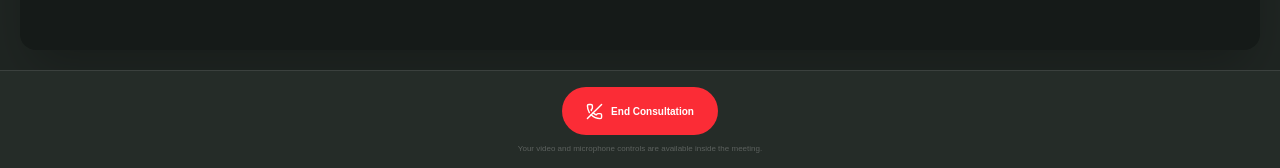
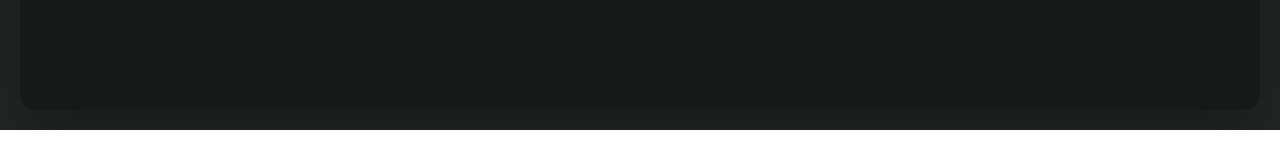
Before and after one commit to yeabsira23/megeb-plus-web, a Next.js app: page /nutritionist/consultations/video/1 in a window 1280 px wide. Shown: the part 684-852 px from the top of the page. After the commit the page ends 814 px from the top, so only its background shows below. Built offline with nearby package versions, Linux system fonts and the light colour scheme.

Commit message:
Update page.tsx

```diff
--- a/src/app/(root)/nutritionist/consultations/video/[clientId]/page.tsx
+++ b/src/app/(root)/nutritionist/consultations/video/[clientId]/page.tsx
@@ -2,13 +2,8 @@
 
 import { JitsiMeeting } from "@jitsi/react-sdk";
 import { useParams, useRouter } from "next/navigation";
-import {
-  ArrowLeft,
-  PhoneOff,
-  UserRound,
-  Video,
-} from "lucide-react";
-import { useMemo, useState } from "react";
+import { ArrowLeft, UserRound, Video } from "lucide-react";
+import { useMemo } from "react";
 
 type Client = {
   id: string;
@@ -49,14 +44,13 @@ export default function VideoConsultationPage() {
     TEMPORARY_CLIENTS.find((item) => item.id === clientId) ??
     TEMPORARY_CLIENTS[0];
 
-  const [callEnded, setCallEnded] = useState(false);
-
   /*
    * Each client gets their own consultation room.
    *
-   * Example:
-   * Hana -> megeb-consultation-1
+   * Hana  -> megeb-consultation-1
    * Selam -> megeb-consultation-2
+   * Meron -> megeb-consultation-3
+   * Liya  -> megeb-consultation-4
    */
   const roomName = useMemo(
     () => `megeb-consultation-${client.id}`,
@@ -67,14 +61,6 @@ export default function VideoConsultationPage() {
     router.push(
       `/nutritionist/consultations?clientId=${client.id}`
     );
-  }
-
-  function endCall() {
-    setCallEnded(true);
-
-    setTimeout(() => {
-      goBack();
-    }, 800);
   }
 
   return (
@@ -127,12 +113,10 @@ export default function VideoConsultationPage() {
         </div>
       </header>
 
-      {/* Main Area */}
-      <div className="relative flex min-h-[calc(100vh-64px)] flex-col">
-        {/* Jitsi Meeting */}
+      {/* Main Video Area */}
+      <div className="flex min-h-[calc(100vh-64px)] flex-col">
         <div className="flex flex-1 items-center justify-center p-3 sm:p-5">
-          <div className="h-[calc(100vh-150px)] min-h-[520px] w-full max-w-7xl overflow-hidden rounded-2xl bg-[#151A18] shadow-2xl">
-            {!callEnded ? (
+          <div className="h-[calc(100vh-90px)] min-h-[520px] w-full max-w-7xl overflow-hidden rounded-2xl bg-[#151A18] shadow-2xl">
             <JitsiMeeting
               domain="meet.jit.si"
               roomName={roomName}
@@ -143,9 +127,11 @@ export default function VideoConsultationPage() {
               configOverwrite={{
                 startWithAudioMuted: false,
                 startWithVideoMuted: false,
+
                 prejoinConfig: {
                   enabled: true,
                 },
+
                 disableModeratorIndicator: true,
                 enableEmailInStats: false,
               }}
@@ -163,48 +149,7 @@ export default function VideoConsultationPage() {
                 iframeRef.style.border = "0";
               }}
             />
-            ) : (
-              <div className="flex h-full items-center justify-center">
-                <div className="text-center">
-                  <div className="mx-auto flex h-16 w-16 items-center justify-center rounded-full bg-white/10">
-                    <PhoneOff
-                      size={25}
-                      className="text-white/50"
-                    />
           </div>
-
-                  <h2 className="font-display mt-5 text-[20px]">
-                    Consultation ended
-                  </h2>
-
-                  <p className="font-body mt-2 text-[10px] text-white/40">
-                    Returning to consultations...
-                  </p>
-                </div>
-              </div>
-            )}
-          </div>
-        </div>
-
-        {/* Bottom Controls */}
-        <div className="border-t border-white/10 bg-[#252C28] px-5 py-4">
-          <div className="flex items-center justify-center">
-            <button
-              type="button"
-              onClick={endCall}
-              disabled={callEnded}
-              className="flex h-12 items-center gap-2 rounded-full bg-red-500 px-6 text-[10px] font-bold text-white transition hover:bg-red-600 disabled:cursor-not-allowed disabled:opacity-60"
-            >
-              <PhoneOff size={17} />
-              End Consultation
-            </button>
-          </div>
-
-          <p className="mt-2 text-center font-body text-[8px] text-white/25">
-            {callEnded
-              ? "Ending consultation..."
-              : "Your video and microphone controls are available inside the meeting."}
-          </p>
         </div>
       </div>
     </main>
```
Lines whose indentation alone changed are shown as unchanged.
